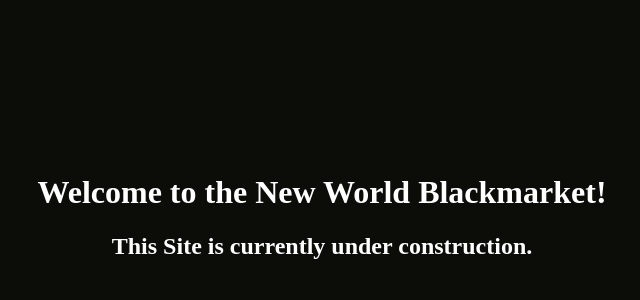
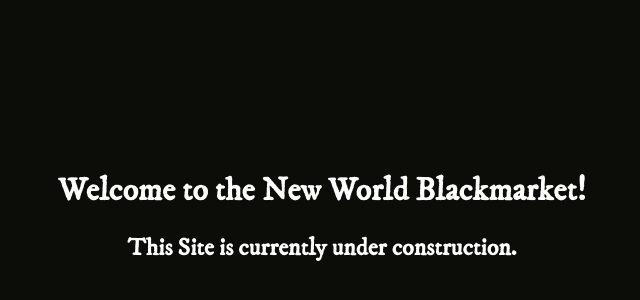
Before and after one commit to newworld-blackmarket/newworld-blackmarket.github.io, a plain HTML site: page index.html in a window 1280 px wide. Shown: the part 184-484 px from the top of the page, without its empty margins (318-958 px from the left). Drawn offline with nearby package versions, Linux system fonts and the light colour scheme.

Commit message:
Update font

```diff
--- a/css/style.css
+++ b/css/style.css
@@ -1,4 +1,5 @@
 body{
+    font-family: "IM Fell DW Pica", Times, "Times Roman", "Times New Roman", serif;
     background-color: rgb(12,13,8);
 }
 
--- a/index.html
+++ b/index.html
@@ -6,6 +6,9 @@
     <meta http-equiv="X-UA-Compatible" content="IE=edge">
     <meta name="viewport" content="width=device-width, initial-scale=1.0">
     <link rel="stylesheet" href="css/style.css">
+    <link rel="preconnect" href="https://fonts.googleapis.com">
+    <link rel="preconnect" href="https://fonts.gstatic.com" crossorigin>
+    <link href="https://fonts.googleapis.com/css2?family=IM+Fell+DW+Pica&display=swap" rel="stylesheet">
     <title>New World Blackmarket | Home</title>
 </head>
 
```
